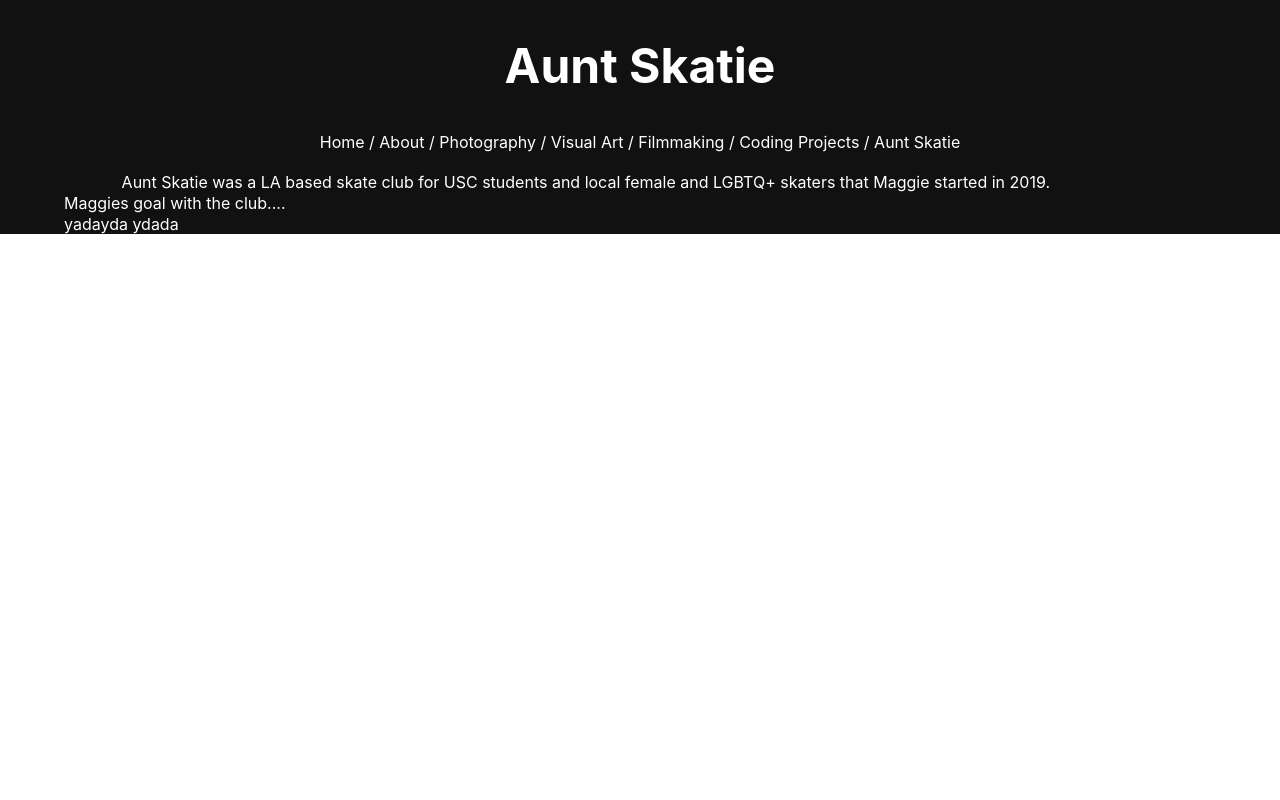
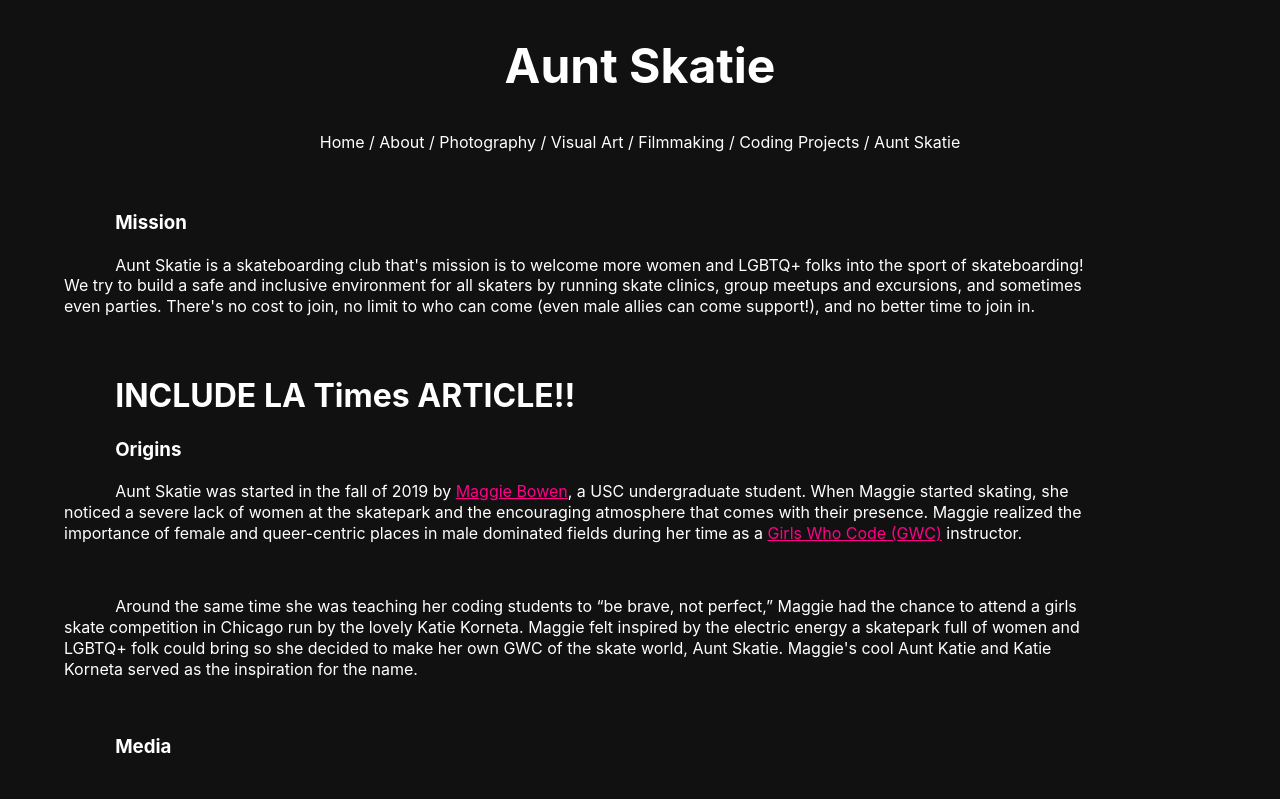
Before and after one commit to maggiebowen/maggie-portafolio-new, a Next.js app: page /auntSkatie in a window 1280 px wide. Built offline with nearby package versions, Linux system fonts and the light colour scheme.

Commit message:
updated aunt skatie page

```diff
--- a/pages/about.tsx
+++ b/pages/about.tsx
@@ -1,5 +1,4 @@
 import Image from 'next/image';
-import Link from 'next/link';
 import bgImg1 from 'public/pics/maggie-w-monet.jpg';
 import styles from '../styles/Home.module.css';
 import Navigation from './components/Navigation';
@@ -14,7 +13,7 @@ function about() {
   return (
     <div className={styles.secondaryPage}>
       <h1 className={styles.pageTitle}>
-        About <Link href="/">Maggie</Link>
+        About <a href="https://www.linkedin.com/in/margaret-bowen/">Maggie</a>
       </h1>
       <Navigation />
 
--- a/pages/auntSkatie.tsx
+++ b/pages/auntSkatie.tsx
@@ -1,3 +1,4 @@
+/* eslint-disable react/style-prop-object */
 import styles from '../styles/Home.module.css';
 import Navigation from './components/Navigation';
 
@@ -7,14 +8,43 @@ function auntSkatie() {
       <h1 className={styles.pageTitle}>Aunt Skatie</h1>
       <Navigation />
       <br />
-      <p className={styles.textContainer}>
-        Aunt Skatie was a LA based skate club for USC students and local female and LGBTQ+ skaters
-        that Maggie started in 2019.
+      <div className={styles.textContainer4AS}>
         <br />
-        Maggies goal with the club....
+        <h3>Mission</h3>
+        <p>
+          Aunt Skatie is a skateboarding club that&apos;s mission is to welcome more women and
+          LGBTQ+ folks into the sport of skateboarding! We try to build a safe and inclusive
+          environment for all skaters by running skate clinics, group meetups and excursions, and
+          sometimes even parties. There&apos;s no cost to join, no limit to who can come &#40;even
+          male allies can come support!&#41;, and no better time to join in.
+        </p>
         <br />
-        yadayda ydada
-      </p>
+        <h1>INCLUDE LA Times ARTICLE!!</h1>
+        <h3>Origins</h3>
+        <p>
+          Aunt Skatie was started in the fall of 2019 by{' '}
+          <a href="https://www.linkedin.com/in/margaret-bowen/">Maggie Bowen</a>, a USC
+          undergraduate student. When Maggie started skating, she noticed a severe lack of women at
+          the skatepark and the encouraging atmosphere that comes with their presence. Maggie
+          realized the importance of female and queer-centric places in male dominated fields during
+          her time as a <a href="https://girlswhocode.com/">Girls Who Code &#40;GWC&#41;</a>{' '}
+          instructor.
+        </p>
+        <br />
+        <p>
+          Around the same time she was teaching her coding students to <q>be brave, not perfect,</q>
+          &nbsp;Maggie had the chance to attend a girls skate competition in Chicago run by the
+          lovely Katie Korneta. Maggie felt inspired by the electric energy a skatepark full of
+          women and LGBTQ+ folk could bring so she decided to make her own GWC of the skate world,
+          Aunt Skatie. Maggie&apos;s cool Aunt Katie and Katie Korneta served as the inspiration for
+          the name.
+        </p>
+        <br />
+        <h3>Media</h3>
+        {/* https://www.instagram.com/reel/B7Hgl5TlBjO/?hl=en */}
+        {/* https://www.instagram.com/auntskatie/?hl=en */}
+        <br />
+      </div>
     </div>
   );
 }
--- a/pages/filmmaking.tsx
+++ b/pages/filmmaking.tsx
@@ -6,7 +6,10 @@ function filmmaking() {
     <div className={styles.secondaryPage}>
       <h1 className={styles.pageTitle}>Filmmaking</h1>
       <Navigation />
-      <p>haven&#39;t made about page yet</p>
+      <br />
+      <h3>Animation</h3>
+      <h3>Comedy</h3>
+      <h3>Thesis film</h3>
     </div>
   );
 }
--- a/styles/Home.module.css
+++ b/styles/Home.module.css
@@ -69,6 +69,11 @@
   font-size: 3rem;
 }
 
+.pageTitle a{
+  text-decoration: underline;
+  color: #ff0088;
+}
+
 .title,
 .description {
   text-align: center;
@@ -88,7 +93,6 @@
 .secondaryPage {
   color: #fff;
   background-color: #111;
-  height: 100%;
 }
 
 .textContainer {
@@ -104,6 +108,25 @@
 .textContainer a {
   text-decoration: underline;
   color: #ff0088;
+}
+
+.textContainer4AS {
+  font-size: 1rem;
+  text-align: left;
+  border-radius: 35px;
+  margin: 0 4em;
+  line-height: 1.3;
+  text-indent: 5%;
+  width: 80%;
+}
+
+.textContainer4AS a {
+  text-decoration: underline;
+  color: #ff0088;
+}
+
+.textContainer4AS h3 {
+  text-align: left;
 }
 
 .projectsContainer {
```
